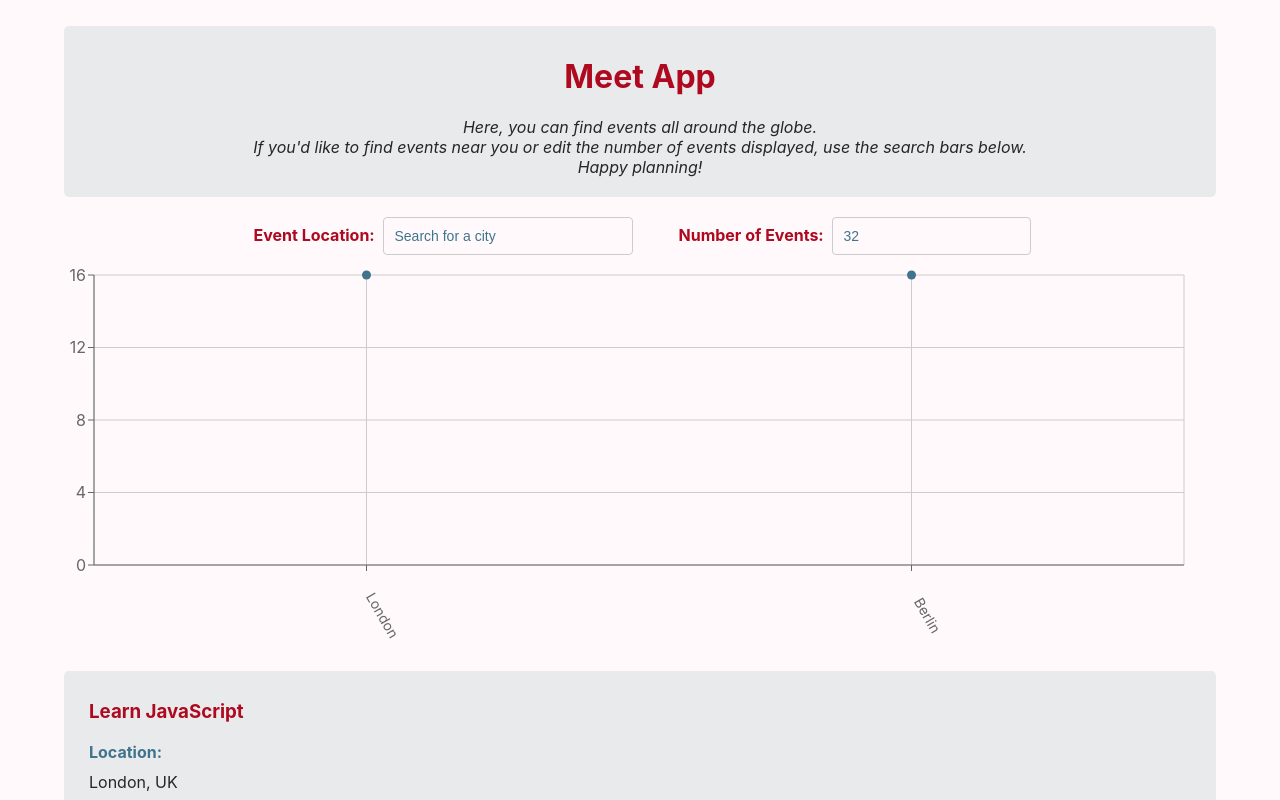
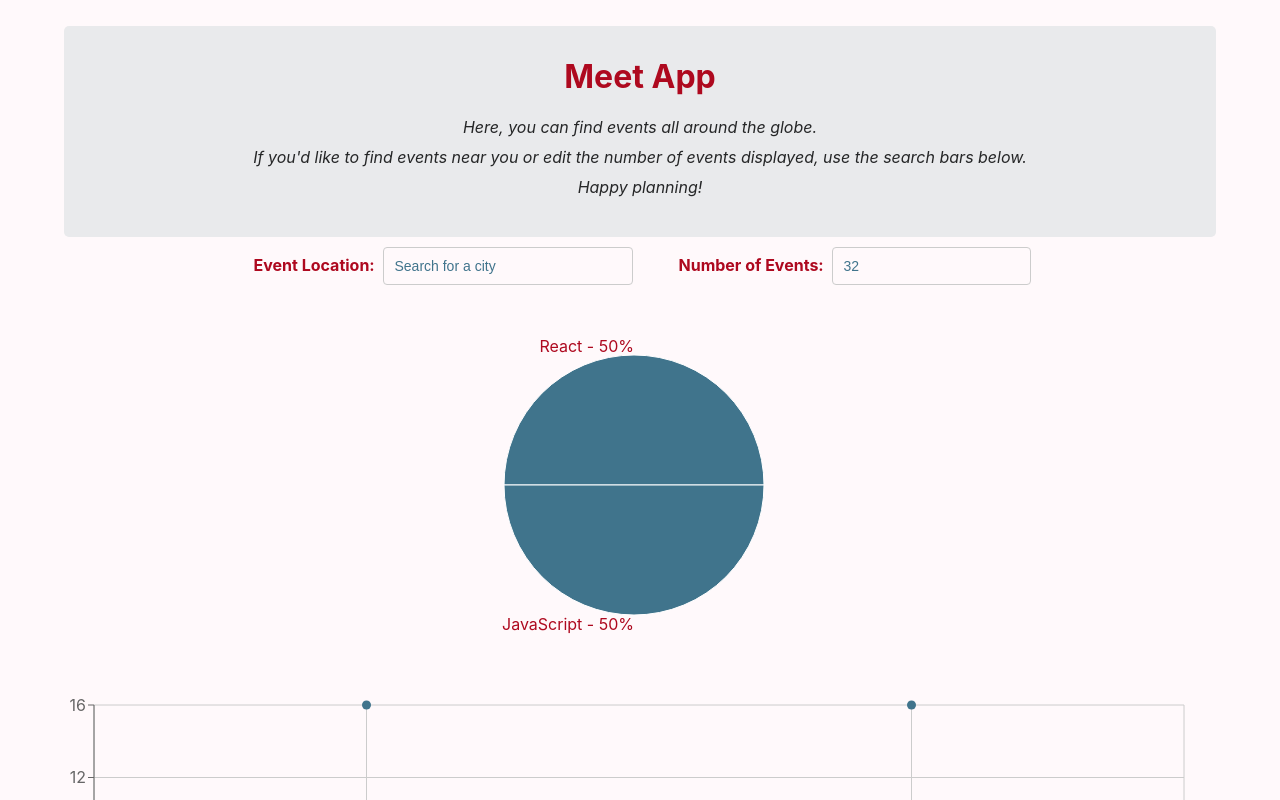
Before and after one commit to raschkatie/meet, a React (Create React App) app: page / in a window 1280 px wide. Shown: the top 800 px of the page. Built offline with nearby package versions, Linux system fonts and the light colour scheme; what atatus-spa would draw is missing.

Commit message:
Add Pie Chart

```diff
--- a/src/App.css
+++ b/src/App.css
@@ -50,11 +50,10 @@
 #heading {
   background-color: var(--darker-grey);
   border-radius: 5px;
-  padding-top: 10px;
+  padding: 10px 0 30px 0;
 }
 
 #heading-details {
-  padding-bottom: 20px;
   font-style: italic;
 }
 
--- a/src/App.js
+++ b/src/App.js
@@ -1,12 +1,13 @@
 import EventList from './components/EventList';
 import CitySearch from './components/CitySearch';
 import NumberOfEvents from './components/NumberOfEvents';
+import CityEventsChart from './components/CityEventsChart';
+import EventGenresChart from './components/EventGenresChart';
 import { extractLocations, getEvents } from './api';
 import { useState, useEffect } from 'react';
 import { InfoAlert, ErrorAlert, WarningAlert } from './components/Alert';
 import React from 'react';
 import './App.css';
-import CityEventsChart from './components/CityEventsChart';
 
 const App = () => {
   const [events, setEvents] = useState([]);
@@ -51,8 +52,10 @@
       <div id='heading'>
         <h1>Meet App</h1>
         <p id='heading-details'>
-          Here, you can find events all around the globe. <br />
-          If you'd like to find events near you or edit the number of events displayed, use the search bars below. <br />
+          Here, you can find events all around the globe. </p>
+        <p id='heading-details'>
+          If you'd like to find events near you or edit the number of events displayed, use the search bars below.</p>
+        <p id='heading-details'>
           Happy planning!
         </p>
       </div>
@@ -69,6 +72,7 @@
       <div className='loading-container'>
         {isLoading ? <h3 className='loading-screen'>Loading...</h3> : null}
         <div className='charts-container'>
+          <EventGenresChart events={events} />
           <CityEventsChart allLocations={allLocations} events={events} />
         </div>
         <EventList events={events} />
--- a/src/components/CityEventsChart.js
+++ b/src/components/CityEventsChart.js
@@ -39,7 +39,10 @@
                     type='category' dataKey='city' name='City'
                     angle={60} interval={0} tick={{ dx: 20, dy: 40, fontSize: 14 }}
                 />
-                <YAxis type='number' dataKey='count' name='Number of Events' allowDecimals={false} />
+                <YAxis
+                    type='number' dataKey='count'
+                    name='Number of Events' allowDecimals={false}
+                />
                 <Tooltip cursor={{ strokeDasharray: '3 3' }} />
                 <Scatter name='Events' data={data} fill='#40748c' />
             </ScatterChart>
--- /dev/null
+++ b/src/components/EventGenresChart.js
@@ -0,0 +1,64 @@
+import React, { PureComponent } from 'react';
+import { useEffect, useState } from 'react';
+import {
+    ResponsiveContainer,
+    PieChart,
+    Pie,
+    Legend
+} from 'recharts';
+
+const EventGenresChart = ({ events }) => {
+    const [data, setData] = useState([]);
+
+    const genres = ['React', 'JavaScript', 'Node', 'jQuery', 'Angular'];
+
+    useEffect(() => {
+        setData(getData());
+    }, [`${events}`]);
+
+    const getData = () => {
+        const data = genres.map((genre) => {
+            const filteredEvents = events.filter(event => event.summary.includes(genre));
+            return {
+                name: genre,
+                value: filteredEvents.length
+            };
+        });
+        return data;
+    };
+
+    const renderCustomizedLabel = ({ cx, cy, midAngle, outerRadius, percent, index }) => {
+        const RADIAN = Math.PI / 180;
+        const radius = outerRadius;
+        const x = cx + radius * Math.cos(-midAngle * RADIAN) * 1.07;
+        const y = cy + radius * Math.sin(-midAngle * RADIAN) * 1.07;
+        return percent ? (
+          <text
+            x={x}
+            y={y}
+            fill="#ae091f"
+            textAnchor={x > cx ? 'start' : 'end'}
+            dominantBaseline="central"
+          >
+            {`${genres[index]} - ${(percent * 100).toFixed(0)}%`}
+          </text>
+        ) : null;
+      };
+
+    return (
+          <ResponsiveContainer width='99%' height={400}>
+            <PieChart>
+              <Pie
+                dataKey='value'
+                data={data}
+                fill='#40748c'
+                label={renderCustomizedLabel}
+                labelLine={false}
+                outerRadius={130}
+            />
+            </PieChart>
+          </ResponsiveContainer>
+      );
+}
+
+export default EventGenresChart;
```
